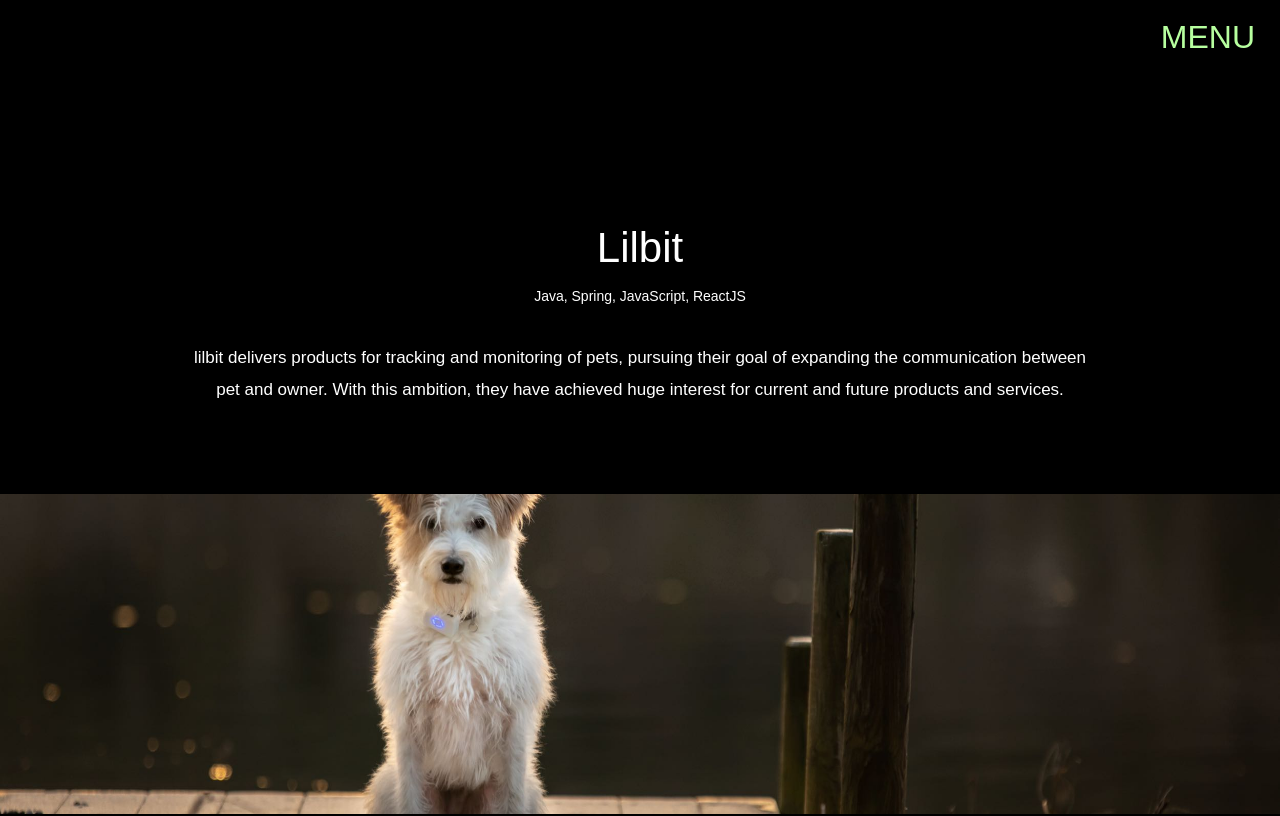
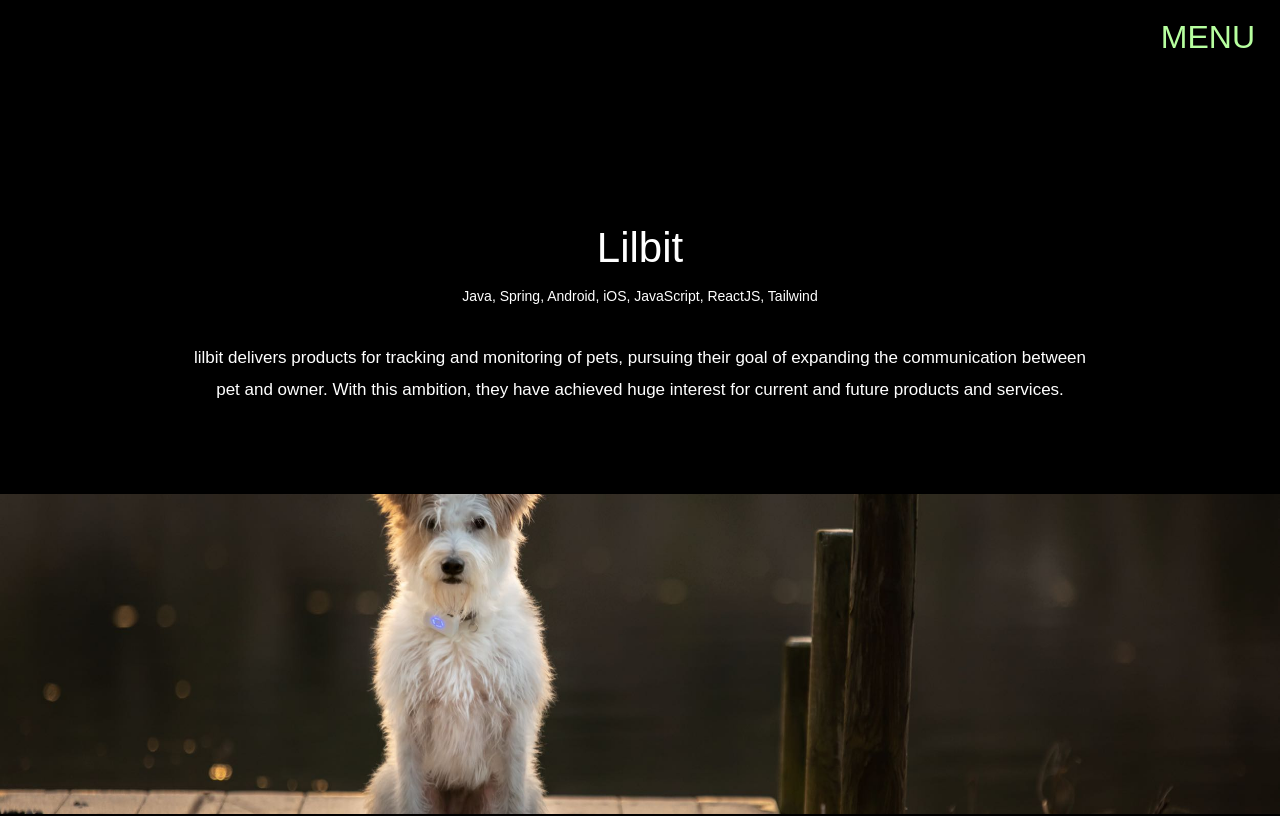
Before and after one commit to Kodeworks/kodeworks.no, a React (Create React App) app: page /input/lilbit in a window 1280 px wide. Shown: the top 816 px of the page. Built offline with nearby package versions, Linux system fonts and the light colour scheme.

Commit message:
Update tech stack

```diff
--- a/src/pages/input/Lilbit.tsx
+++ b/src/pages/input/Lilbit.tsx
@@ -14,7 +14,7 @@
       <header>
       <h1>Lilbit</h1>
         <ul>
-          <li>Java, Spring, JavaScript, ReactJS</li>
+          <li>Java, Spring, Android, iOS, JavaScript, ReactJS, Tailwind</li>
         </ul>
         <p>lilbit delivers products for tracking and monitoring of pets, pursuing their goal of expanding the communication between pet and owner. With this ambition, they have achieved huge interest for current and future products and services.</p>
       </header>
--- a/src/pages/input/Vaskehjelp.tsx
+++ b/src/pages/input/Vaskehjelp.tsx
@@ -16,7 +16,7 @@
       <header>
         <h1>Vaskehjelp</h1>
         <ul>
-      <li>iOS, Android, Swift, Kotlin, .NET</li>
+      <li>iOS, Android, .NET</li>
       </ul>
       <p>Vaskehjelp is a marketplace that connects cleaning personell and a customer, as well as taking care of payment and other paperwork. Kodeworks has assisted in the development of the iOS and Android application.</p>
       </header>
```
